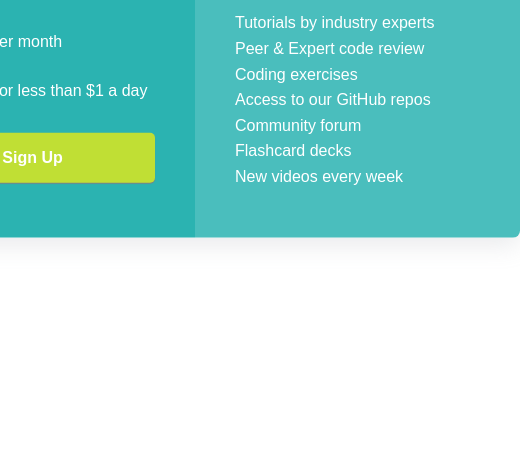
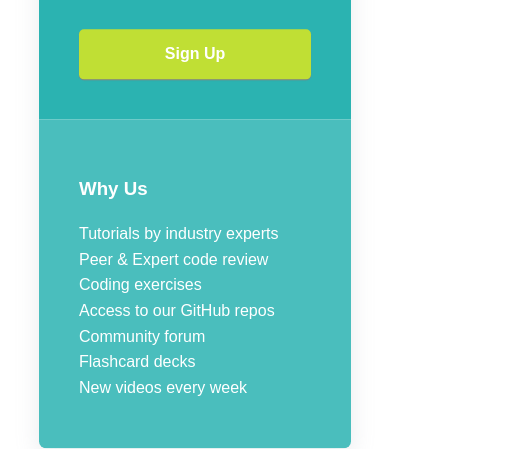
Before and after one commit to syed-45/single-price-grid-component-master, a plain HTML site: page index.html in a window 390 px wide. Shown: the part 478-927 px from the top of the page, 520 px wide, since content can reach past the window. Before the commit the page ends 844 px from the top, so only its background shows below. Drawn offline with Linux system fonts and the light colour scheme; a web font is replaced by a local one.

Commit message:
responsive but not scrolling?

```diff
--- a/single-price-grid.css
+++ b/single-price-grid.css
@@ -92,3 +92,13 @@ body {
     position: absolute;
     bottom: 0px;
   }
+
+  @media only screen and (max-width: 650px) {
+    .single-price-grid {
+      width: 80%;
+      margin-top: 0;
+    }
+    .single-price-grid-bottom {
+      width: 100%;
+    }
+  }
```
